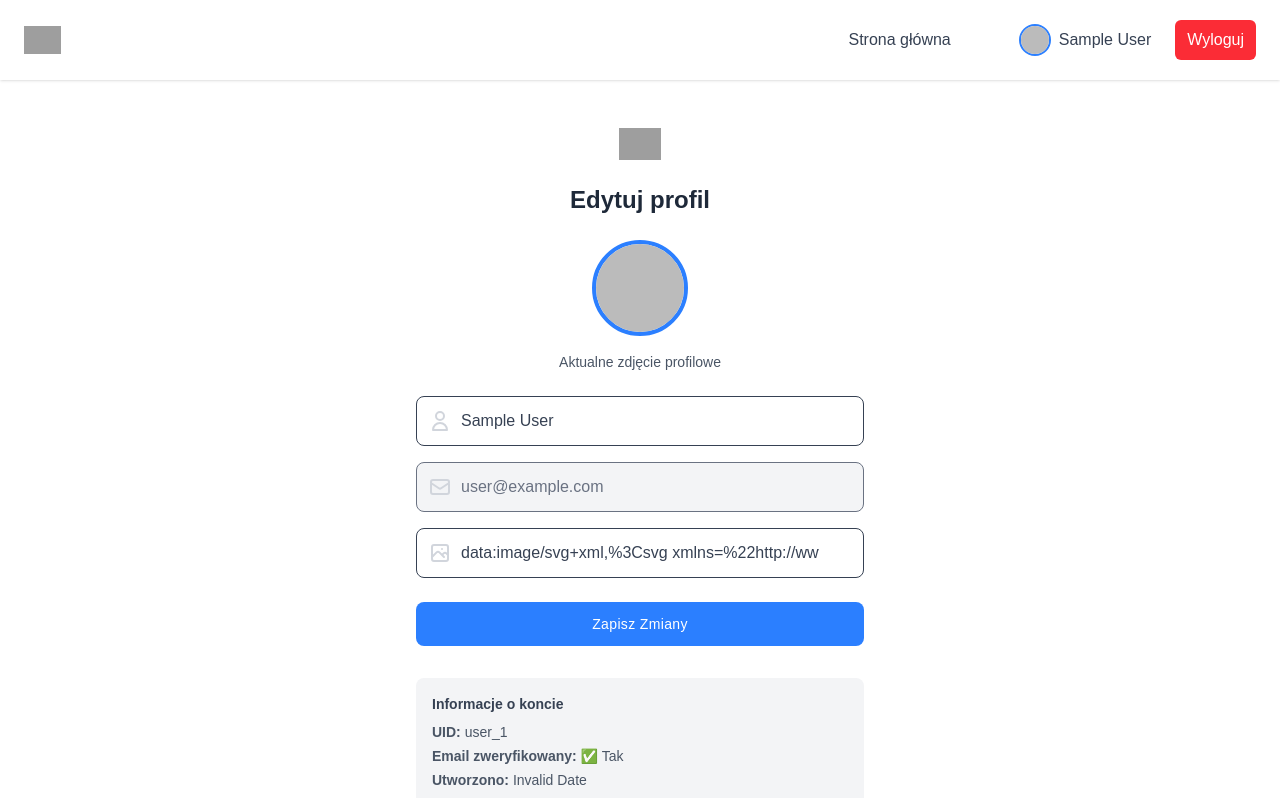
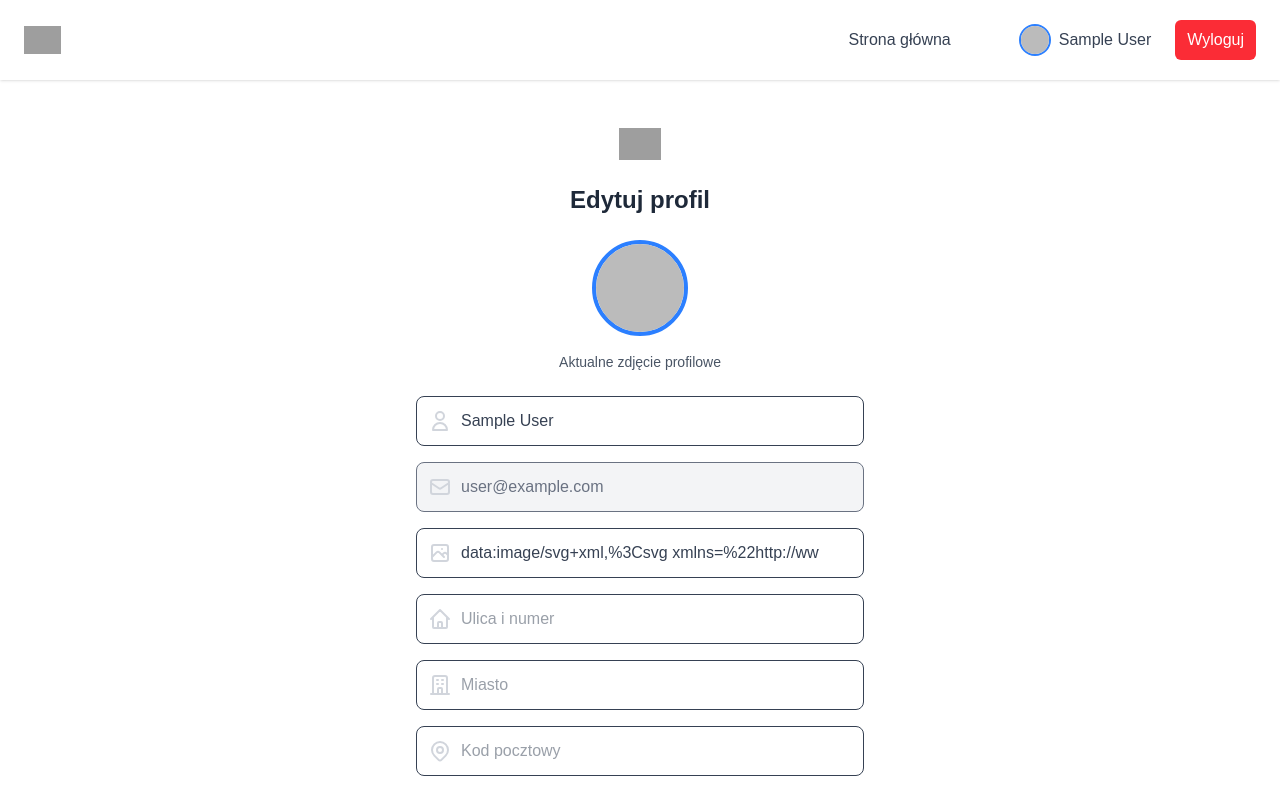
Before and after one commit to Usadowiony/Projekt-Fameworki, a Next.js app in the folder frontend-laboratory-app/: page /user/profile in a window 1280 px wide. Shown: the top 798 px of the page. Built offline with nearby package versions, Linux system fonts and the light colour scheme; no server answers; the database is empty; sample sign-in values are in the browser's storage; grey boxes are pictures that could not be loaded.

Commit message:
dodano integracje z baza danych firebase dotyczacych adresu uzytkownika

```diff
--- a/frontend-laboratory-app/app/(protected)/user/profile/page.jsx
+++ b/frontend-laboratory-app/app/(protected)/user/profile/page.jsx
@@ -1,8 +1,10 @@
 'use client'
 import { updateProfile } from "firebase/auth";
 import { useAuth } from "@/app/lib/AuthContext";
-import { useState } from "react";
+import { useState, useEffect } from "react";
 import { useRouter } from "next/navigation";
+import { db } from '@/app/lib/firebase';
+import { setDoc, doc, getDoc } from 'firebase/firestore';
 
 export default function ProfileForm() {
   const { user } = useAuth();
@@ -10,6 +12,33 @@ export default function ProfileForm() {
   const [error, setError] = useState("");
   const [success, setSuccess] = useState("");
   const [loading, setLoading] = useState(false);
+  const [loadingAddress, setLoadingAddress] = useState(true);
+  const [address, setAddress] = useState({ street: "", city: "", zipCode: "" });
+
+  useEffect(() => {
+    const fetchAddress = async () => {
+      if (!user?.uid) return;
+
+      setLoadingAddress(true);
+      try {
+        const snapshot = await getDoc(doc(db, "users", user?.uid));
+        if (snapshot.exists() && snapshot.data().address) {
+          const addressData = snapshot.data().address;
+          setAddress({
+            street: addressData.street || "",
+            city: addressData.city || "",
+            zipCode: addressData.zipCode || ""
+          });
+        }
+      } catch (error) {
+        console.error("Błąd podczas pobierania adresu:", error);
+      } finally {
+        setLoadingAddress(false);
+      }
+    };
+
+    fetchAddress();
+  }, [user?.uid]);
 
   if (!user) {
     return (
@@ -19,7 +48,7 @@ export default function ProfileForm() {
     );
   }
 
-  const onSubmit = (e) => {
+  const onSubmit = async (e) => {
     e.preventDefault();
     setError("");
     setSuccess("");
@@ -28,25 +57,38 @@ export default function ProfileForm() {
     const data = {
       displayName: e.target["displayName"].value,
       photoURL: e.target["photoURL"].value,
+      street: address.street,
+      city: address.city,
+      zipCode: address.zipCode,
     };
 
-    updateProfile(user, {
+    try {
+      // Aktualizacja profilu Firebase Auth
+      await updateProfile(user, {
         displayName: data.displayName,
         photoURL: data.photoURL,
-    })
-      .then(() => {
-        console.log("Profile updated");
-        setSuccess("Profil został zaktualizowany pomyślnie!");
+      });
+
+      // Zapisanie adresu do Firestore
+      await setDoc(doc(db, "users", user?.uid), {
+        address: {
+          city: data.city,
+          street: data.street,
+          zipCode: data.zipCode
+        }
+      });
+
+      console.log("Profile and address updated");
+      setSuccess("Profil i adres zostały zaktualizowane pomyślnie!");
       setLoading(false);
 
       setTimeout(() => {
         router.refresh();
       }, 1500);
-      })
-      .catch((error) => {
+    } catch (error) {
       setError(error.message);
       setLoading(false);
-      });
+    }
   };
 
   return (
@@ -163,13 +205,74 @@ export default function ProfileForm() {
             />
           </div>
 
+          {/* Pole: street */}
+          <div className="relative flex items-center mt-4">
+            <span className="absolute">
+              <svg xmlns="http://www.w3.org/2000/svg" className="w-6 h-6 mx-3 text-gray-300 dark:text-gray-500" fill="none" viewBox="0 0 24 24" stroke="currentColor" strokeWidth="2">
+                <path strokeLinecap="round" strokeLinejoin="round" d="M3 12l2-2m0 0l7-7 7 7M5 10v10a1 1 0 001 1h3m10-11l2 2m-2-2v10a1 1 0 01-1 1h-3m-6 0a1 1 0 001-1v-4a1 1 0 011-1h2a1 1 0 011 1v4a1 1 0 001 1m-6 0h6" />
+              </svg>
+            </span>
+
+            <input
+              type="text"
+              id="street"
+              name="street"
+              value={address.street}
+              onChange={(e) => setAddress({ ...address, street: e.target.value })}
+              disabled={loadingAddress}
+              placeholder="Ulica i numer"
+              className="block w-full py-3 text-gray-700 bg-white border rounded-lg px-11 dark:bg-gray-900 dark:text-gray-300 dark:border-gray-600 focus:border-blue-400 dark:focus:border-blue-300 focus:ring-blue-300 focus:outline-none focus:ring focus:ring-opacity-40 disabled:opacity-50 disabled:cursor-not-allowed"
+            />
+          </div>
+
+          {/* Pole: city */}
+          <div className="relative flex items-center mt-4">
+            <span className="absolute">
+              <svg xmlns="http://www.w3.org/2000/svg" className="w-6 h-6 mx-3 text-gray-300 dark:text-gray-500" fill="none" viewBox="0 0 24 24" stroke="currentColor" strokeWidth="2">
+                <path strokeLinecap="round" strokeLinejoin="round" d="M19 21V5a2 2 0 00-2-2H7a2 2 0 00-2 2v16m14 0h2m-2 0h-5m-9 0H3m2 0h5M9 7h1m-1 4h1m4-4h1m-1 4h1m-5 10v-5a1 1 0 011-1h2a1 1 0 011 1v5m-4 0h4" />
+              </svg>
+            </span>
+
+            <input
+              type="text"
+              id="city"
+              name="city"
+              value={address.city}
+              onChange={(e) => setAddress({ ...address, city: e.target.value })}
+              disabled={loadingAddress}
+              placeholder="Miasto"
+              className="block w-full py-3 text-gray-700 bg-white border rounded-lg px-11 dark:bg-gray-900 dark:text-gray-300 dark:border-gray-600 focus:border-blue-400 dark:focus:border-blue-300 focus:ring-blue-300 focus:outline-none focus:ring focus:ring-opacity-40 disabled:opacity-50 disabled:cursor-not-allowed"
+            />
+          </div>
+
+          {/* Pole: zipCode */}
+          <div className="relative flex items-center mt-4">
+            <span className="absolute">
+              <svg xmlns="http://www.w3.org/2000/svg" className="w-6 h-6 mx-3 text-gray-300 dark:text-gray-500" fill="none" viewBox="0 0 24 24" stroke="currentColor" strokeWidth="2">
+                <path strokeLinecap="round" strokeLinejoin="round" d="M17.657 16.657L13.414 20.9a1.998 1.998 0 01-2.827 0l-4.244-4.243a8 8 0 1111.314 0z" />
+                <path strokeLinecap="round" strokeLinejoin="round" d="M15 11a3 3 0 11-6 0 3 3 0 016 0z" />
+              </svg>
+            </span>
+
+            <input
+              type="text"
+              id="zipCode"
+              name="zipCode"
+              value={address.zipCode}
+              onChange={(e) => setAddress({ ...address, zipCode: e.target.value })}
+              disabled={loadingAddress}
+              placeholder="Kod pocztowy"
+              className="block w-full py-3 text-gray-700 bg-white border rounded-lg px-11 dark:bg-gray-900 dark:text-gray-300 dark:border-gray-600 focus:border-blue-400 dark:focus:border-blue-300 focus:ring-blue-300 focus:outline-none focus:ring focus:ring-opacity-40 disabled:opacity-50 disabled:cursor-not-allowed"
+            />
+          </div>
+
           <div className="mt-6">
             <button
               type="submit"
-              disabled={loading}
+              disabled={loading || loadingAddress}
               className="w-full px-6 py-3 text-sm font-medium tracking-wide text-white capitalize transition-colors duration-300 transform bg-blue-500 rounded-lg hover:bg-blue-400 focus:outline-none focus:ring focus:ring-blue-300 focus:ring-opacity-50 disabled:opacity-50 disabled:cursor-not-allowed"
             >
-              {loading ? 'Zapisywanie...' : 'Zapisz zmiany'}
+              {loading ? 'Zapisywanie...' : loadingAddress ? 'Ładowanie danych...' : 'Zapisz zmiany'}
             </button>
           </div>
 
--- a/frontend-laboratory-app/app/(public)/user/register/page.jsx
+++ b/frontend-laboratory-app/app/(public)/user/register/page.jsx
@@ -1,5 +1,6 @@
 'use client'
 import { createUserWithEmailAndPassword, sendEmailVerification, updateProfile } from "firebase/auth";
+import { auth } from "@/app/lib/firebase";
 import { useAuth } from "@/app/lib/AuthContext";
 import { useRouter } from "next/navigation";
 import { useState } from "react";
--- a/frontend-laboratory-app/app/lib/firebase.js
+++ b/frontend-laboratory-app/app/lib/firebase.js
@@ -1,5 +1,6 @@
 import { initializeApp } from "firebase/app";
 import { getAuth } from "firebase/auth";
+import { getFirestore } from "firebase/firestore"
 
 const firebaseConfig = {
   apiKey: process.env.NEXT_PUBLIC_API_KEY,
@@ -14,6 +15,7 @@ const firebaseConfig = {
 const app = initializeApp(firebaseConfig);
 
 export const auth = getAuth(app);
+export const db = getFirestore(app);
 
 // Analytics inicjalizujemy TYLKO w przeglądarce (nie na serwerze)
 // Dzięki temu unikamy błędu "window is not defined"
```
Lines whose indentation alone changed are shown as unchanged.
